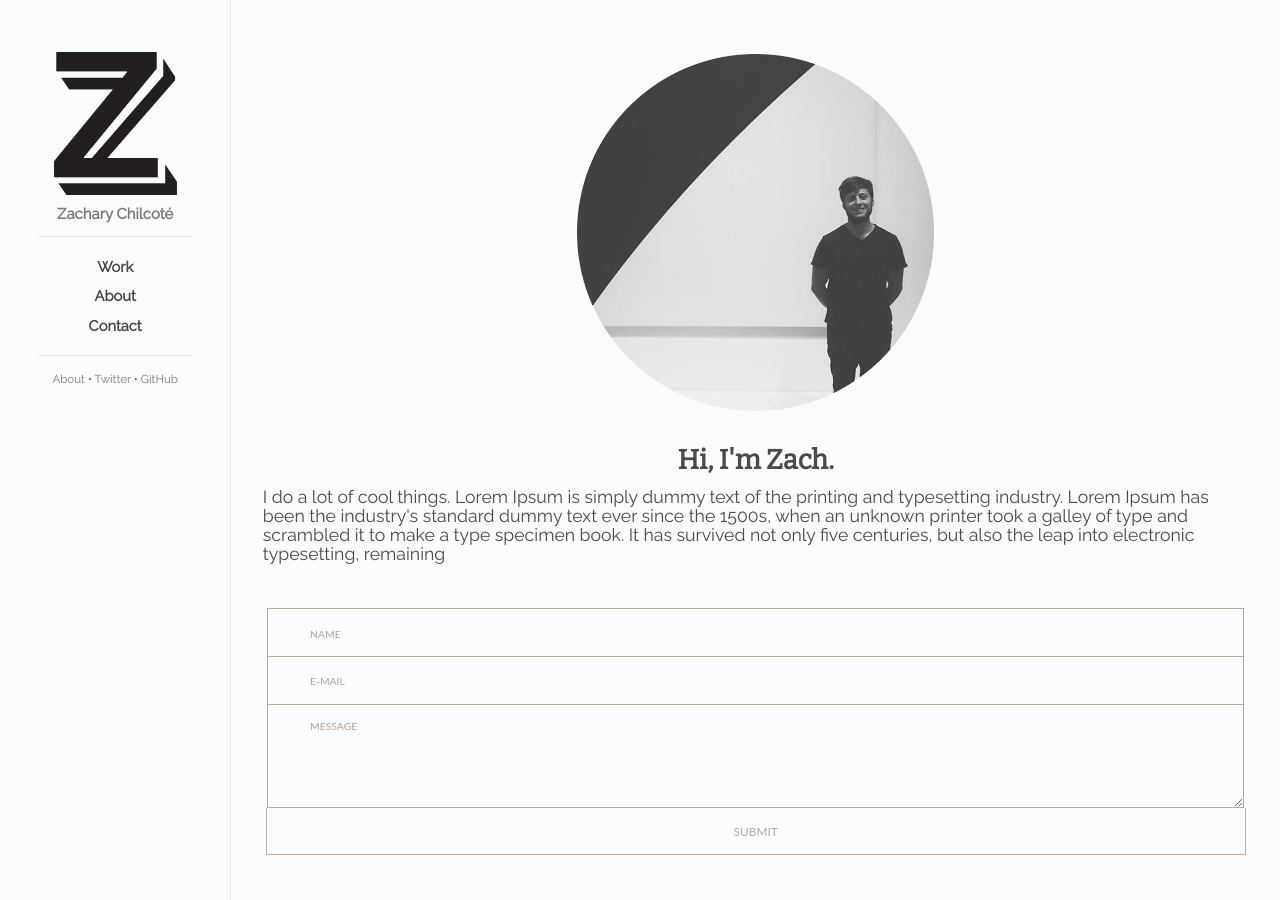
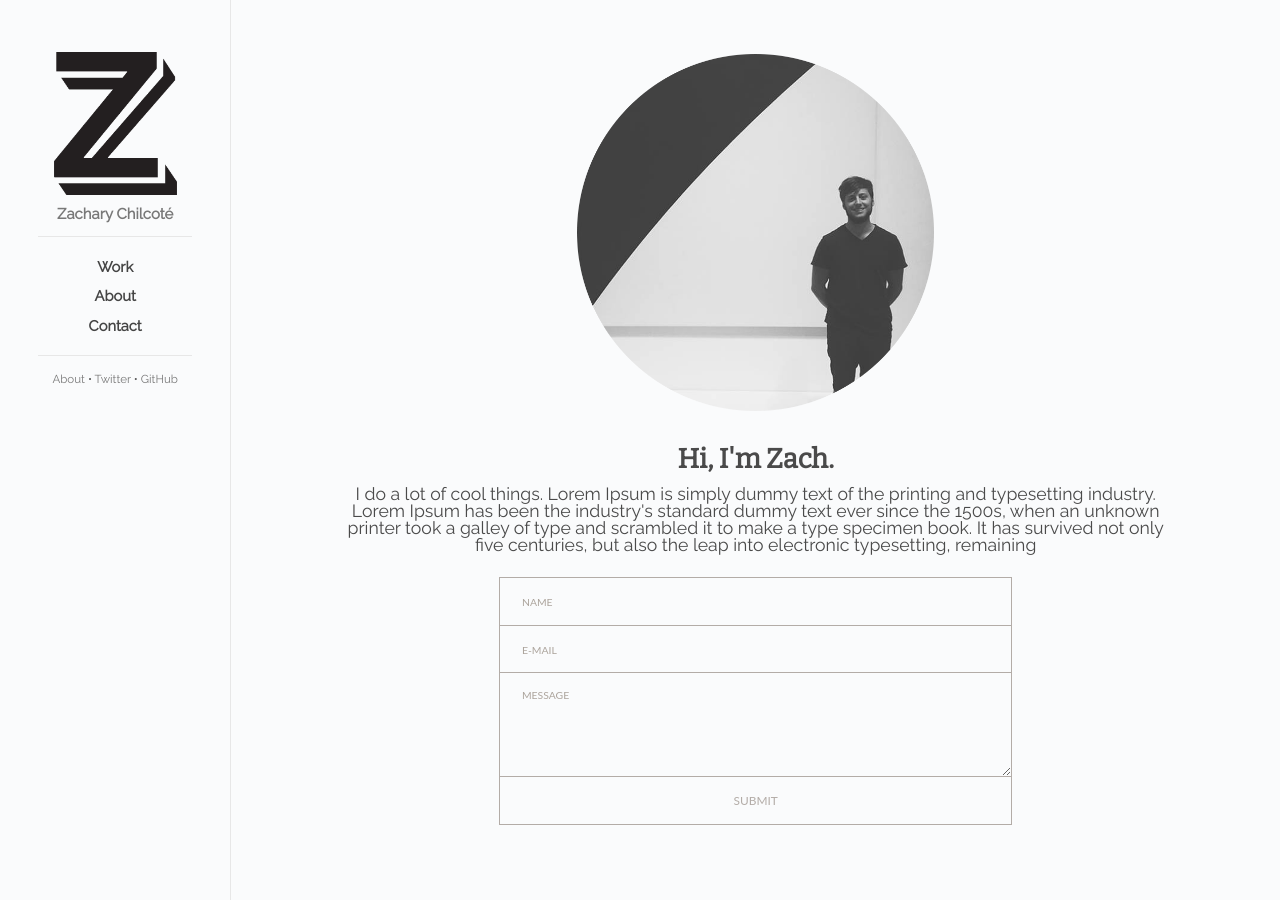
Before and after one commit to Zachsonpub/zachsonpub.github.io, a Jekyll site: the page built from about.html, in a window 1280 px wide. Built offline with Jekyll 4.4.1, drawn with Linux system fonts in a browser that asks for light colours.

Commit message:
contact form fixed, final

```diff
--- a/css/main.css
+++ b/css/main.css
@@ -185,7 +185,9 @@
 
 #form {
   position: relative;
-  width: 100%;
+  width: 96%;
+  max-width: 550px;
+  clear: both;
   margin: 0 auto 2em auto;
   text-align: center;
 }
@@ -240,9 +242,7 @@
 }
 
 #submit {
-  width: 93.45%;
-  height: 4em;
-  padding: 0;
+  width: 85%;
   margin: -4px 0px 0px 0px;
   font-family: 'Lato', sans-serif;
   font-size: 0.875em;
@@ -251,6 +251,7 @@
   cursor: pointer;
   border: solid 1px #b3aca7;
   border-top: none;
+  box-sizing: content-box;
 }
 
 #submit:hover {
@@ -476,11 +477,11 @@
 .project {
   display: block;
   position: relative;
-  margin: 3.5% 3% 2% 3%;
+  margin: 3.5% 10% 2% 10%;
   word-wrap: break-word;
-  float: left;
-  width: 94%;
-  line-height: 1.4em;
+  float: none;
+  width: auto;
+  text-align: center;
 }
 
 .project-title {
@@ -489,6 +490,6 @@
 
 .project-body {
   font-size: 1.3em;
-  margin-bottom: 1.45em;
-  text-align: start;
+  margin: 0 auto 1.45em auto;
+  max-width: 1080px;
 }
--- a/css/responsive.css
+++ b/css/responsive.css
@@ -80,8 +80,6 @@
     width:66%;
   }
   .project {
-    margin: 2em 6% 2% 6%;
-    width: 88%;
   }
 
 }
```
Also changed, not shown: 2 other files.
